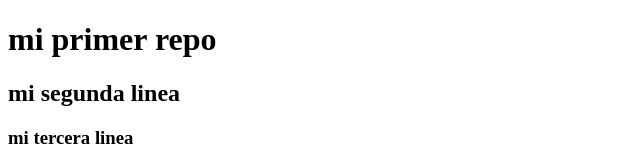
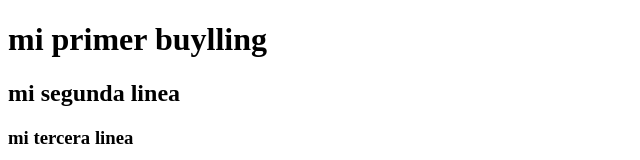
Before and after one commit to luis19892006/primer-repro, a plain HTML site: page index.html in a window 1280 px wide. Shown: the top 160 px of the page, without its empty margins (0-640 px from the left). Drawn offline with Linux system fonts and the light colour scheme.

Commit message:
cambie el titulo

```diff
--- a/index.html
+++ b/index.html
@@ -6,7 +6,7 @@
     <title>Document</title>
 </head>
 <body>
-    <h1>mi primer repo </h1>
+    <h1>mi primer buylling </h1>
     <h2>mi segunda linea</h2>
     <h3>mi tercera linea</h3>
     <p>cyrano se burla de terminator coco</p>
```
